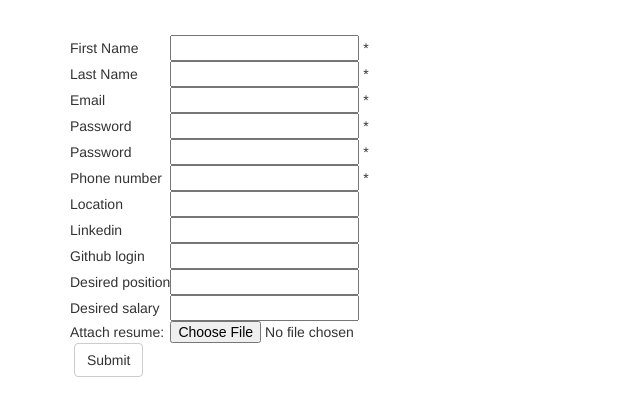
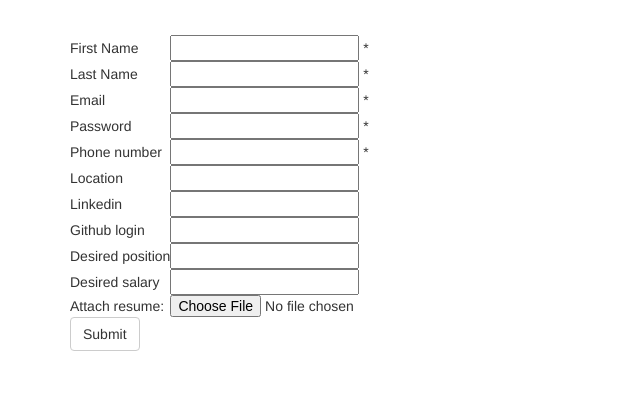
Before and after one commit to alitsiya/HireBright, a Flask app: page /submit-application in a window 1280 px wide. Shown: the part 52-468 px from the top of the page, without its empty margins (0-640 px from the left). Run offline with Flask 2, Linux system fonts and the light colour scheme; parts of the project's set-up code (start-up, migrations or seed data) failed here and were passed over; some libraries are stand-ins or nearby versions.

Commit message:
Haven't done anything valuable, small changes in HTML

```diff
--- a/templates/application.html
+++ b/templates/application.html
@@ -17,10 +17,6 @@ Log out first to submit application
                         <tr>
                 <div class="form-group">
     <td>Email</td><td><input type="email" name="email"> *</td></div>
-            </tr>
-                        <tr>
-                <div class="form-group">
-    <td>Password</td><td><input type="password" name="password"> *</td></div>
             </tr>
                         <tr>
                 <div class="form-group">
@@ -58,18 +54,6 @@ Log out first to submit application
             </tr>
 
         </table>
-    <label></label>
-
-
-
-
-
-
-
-
-
-
-
 
     <input type="submit" value="Submit" class="btn btn-default">
 </form>
--- a/templates/tool.html
+++ b/templates/tool.html
@@ -97,9 +97,9 @@ $(function () {
     </div>
 
   </div>
-<!--   <div> -->
+
 <pre><code class="python">
-    <div id="tool" name="tool" contentEditable="true">Code here</div>
+    <div id="tool" name="tool" contentEditable="true" style="margin-top: 0px; width: 900px; height: 358px; margin-left: 0px; ">Code here</div>
 </code></pre>
-<!--   </div> -->
+
 {% endblock %}
```
